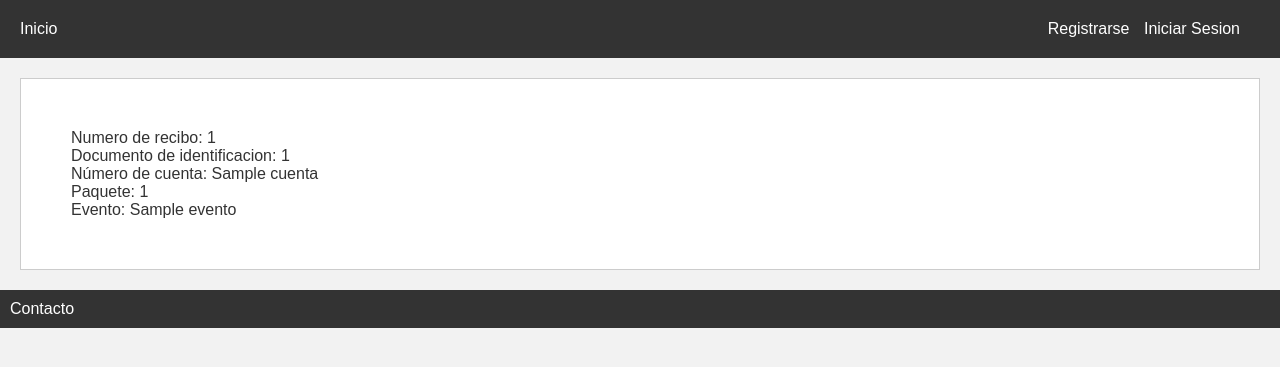
After one commit to milksake/ISEvent2, a Python web app: template app/templates/reciboUI.html in a window 1280 px wide. The commit adds this page. Shown: the top 367 px of the page. Run offline with Jinja, Linux system fonts and the light colour scheme; the template is opened without the code that fills it: most values are stand-ins (such as "Sample title", 1, 10 or a date in 2020).

Commit message:
generar recibo

```diff
--- a/app/models/inscripcion.py
+++ b/app/models/inscripcion.py
@@ -5,12 +5,10 @@ from datetime import datetime
 class Inscripcion(db.Entity):
     preinscripcion = Required(bool)
     documentoId = Required(str)
-    nombres = Optional(str)
-    apellidos = Optional(str)
-    correo = Optional(str)
     fecha = Required(datetime)
     asistencia_validada = Required(bool, default=False)
     paquete = Required("Paquete")
     cuenta = Optional("Cuenta")
     ingreso = Optional("Ingreso")
     asistencias = Set("Actividad")
+    precio = Required(float)
--- a/app/templates/inscripcion.html
+++ b/app/templates/inscripcion.html
@@ -44,7 +44,9 @@ Inscripcion
                 </select>
             </div>
 
-            <button class="btn" type="submit">Inscribirse</button>
+            <button class="btn" type="submit">
+                Inscribirse
+            </button>
         </form>
     </div>
 
--- /dev/null
+++ b/app/templates/reciboUI.html
@@ -0,0 +1,24 @@
+{%extends "layout.html"%}
+
+{%block title%}
+Inscripcion
+{%endblock%}
+
+{%block estilos%}
+{%endblock%}
+
+{%block contenido%}
+<div class="page">
+Numero de recibo: {{ recibo.id }}
+<br>
+Documento de identificacion: {{ recibo.documentoId }}
+<br>
+Número de cuenta: {{ recibo.cuenta.nombre }}
+<br>
+Paquete: {{ recibo.paquete.id }}
+<br>
+Evento: {{ recibo.paquete.evento.nombre }}
+<br>
+
+</div>
+{%endblock%}
```
Also changed, not shown: app/inscripcion/routes.py (+14 -1 lines).
